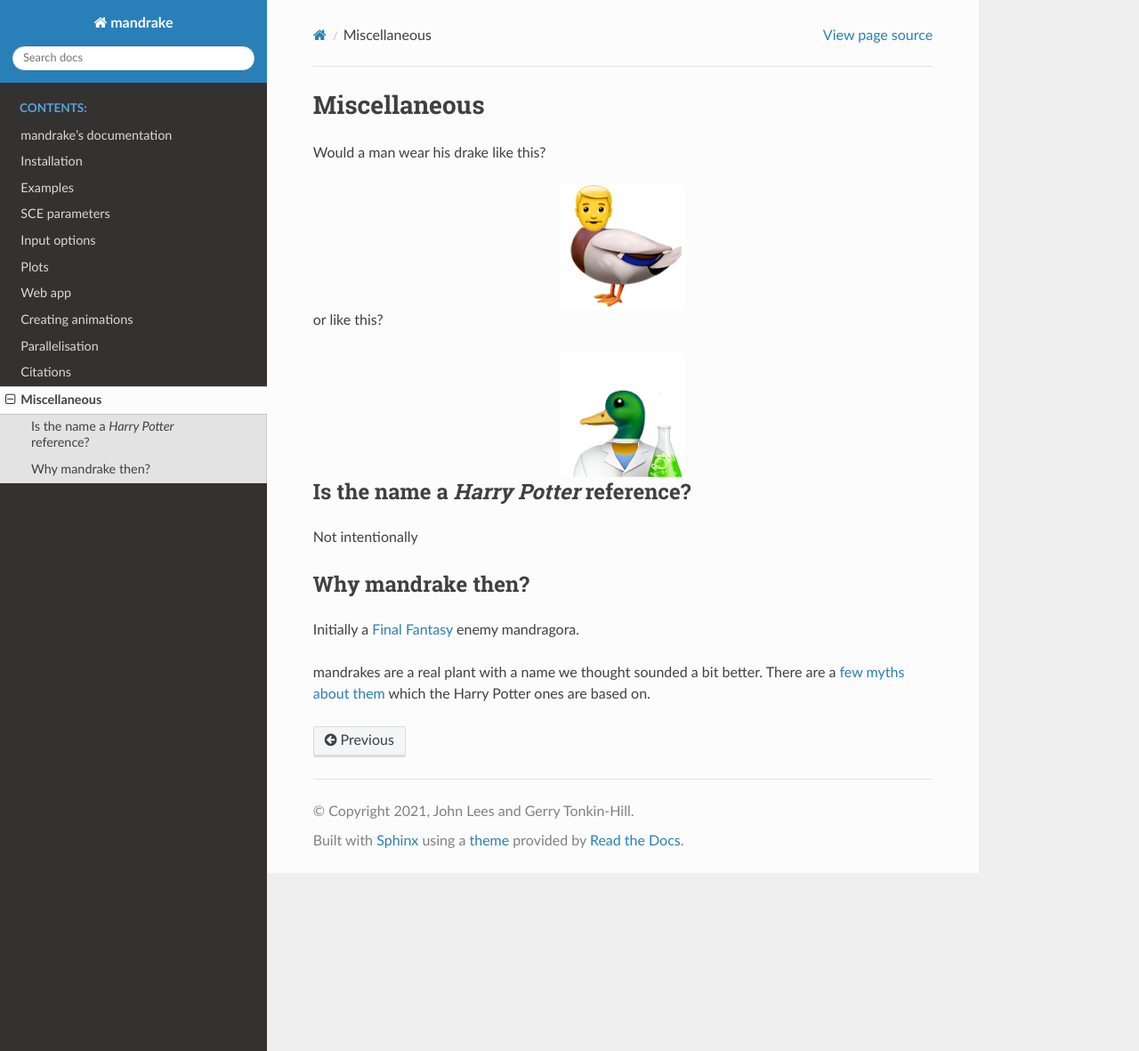
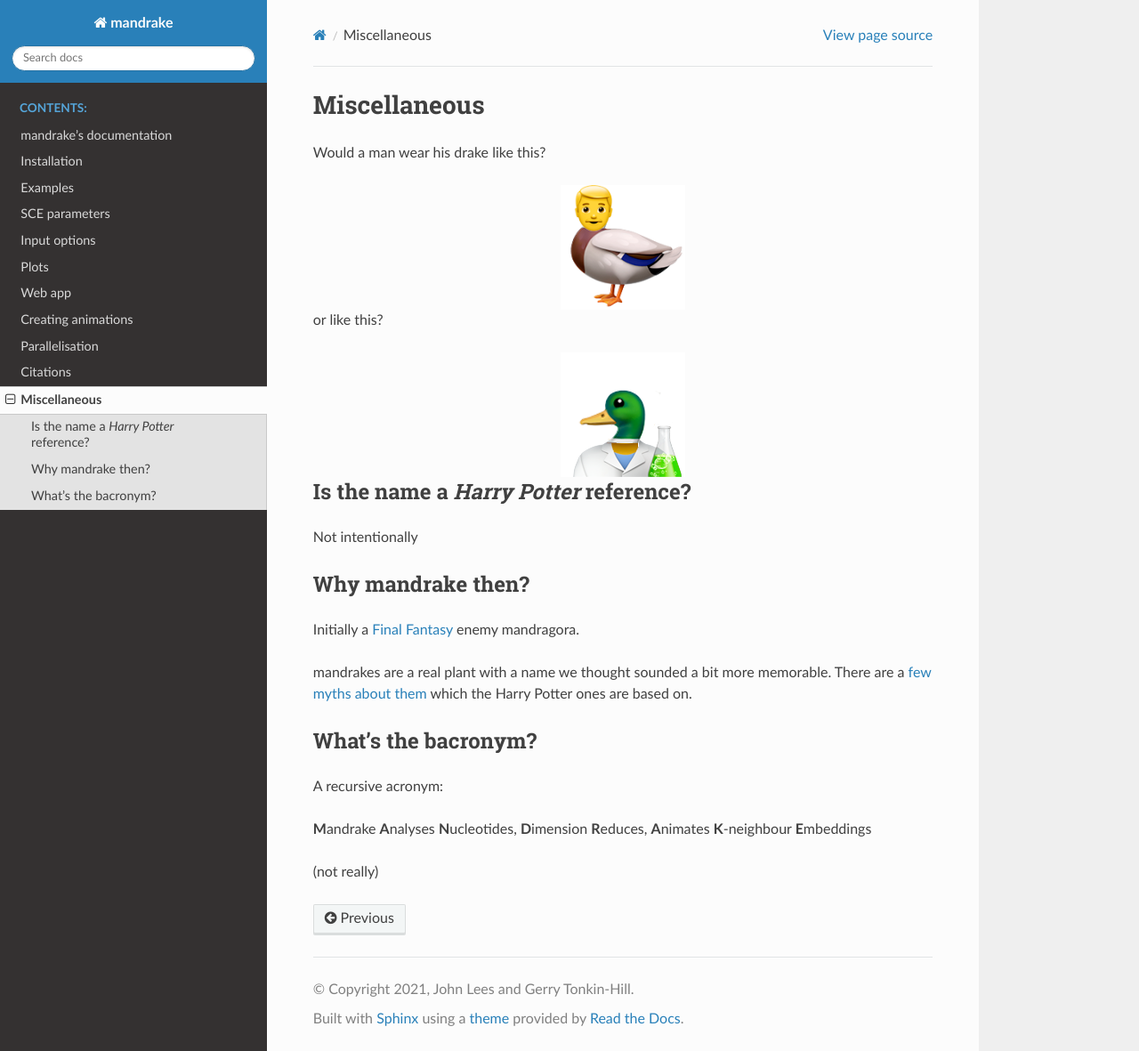
Before and after one commit to bacpop/mandrake, a Sphinx documentation site: the page built from docs/misc.rst, in a window 1280 px wide and 1181 px high. Shown: the whole window at 89% size. Built offline with Sphinx 7.4.7 and the Read the Docs theme 2.0.0, drawn with Linux system fonts in a browser that asks for light colours.

Commit message:
Add the backronym

```diff
--- a/docs/misc.rst
+++ b/docs/misc.rst
@@ -24,6 +24,14 @@ Why mandrake then?
 Initially a `Final <https://finalfantasy.fandom.com/wiki/Mandragora_(Final_Fantasy_IX)>`__
 `Fantasy <https://finalfantasy.fandom.com/wiki/Mandragora_(Final_Fantasy_X)>`__ enemy mandragora.
 
-mandrakes are a real plant with a name we thought sounded a bit better. There
+mandrakes are a real plant with a name we thought sounded a bit more memorable. There
 are a `few myths about them <https://www.fs.fed.us/wildflowers/ethnobotany/Mind_and_Spirit/mandrake.shtml>`__
 which the Harry Potter ones are based on.
+
+What's the bacronym?
+--------------------
+A recursive acronym:
+
+**M**\ andrake **A**\ nalyses **N**\ ucleotides, **D**\ imension **R**\ educes, **A**\ nimates **K**\ -neighbour **E**\ mbeddings
+
+(not really)
```
